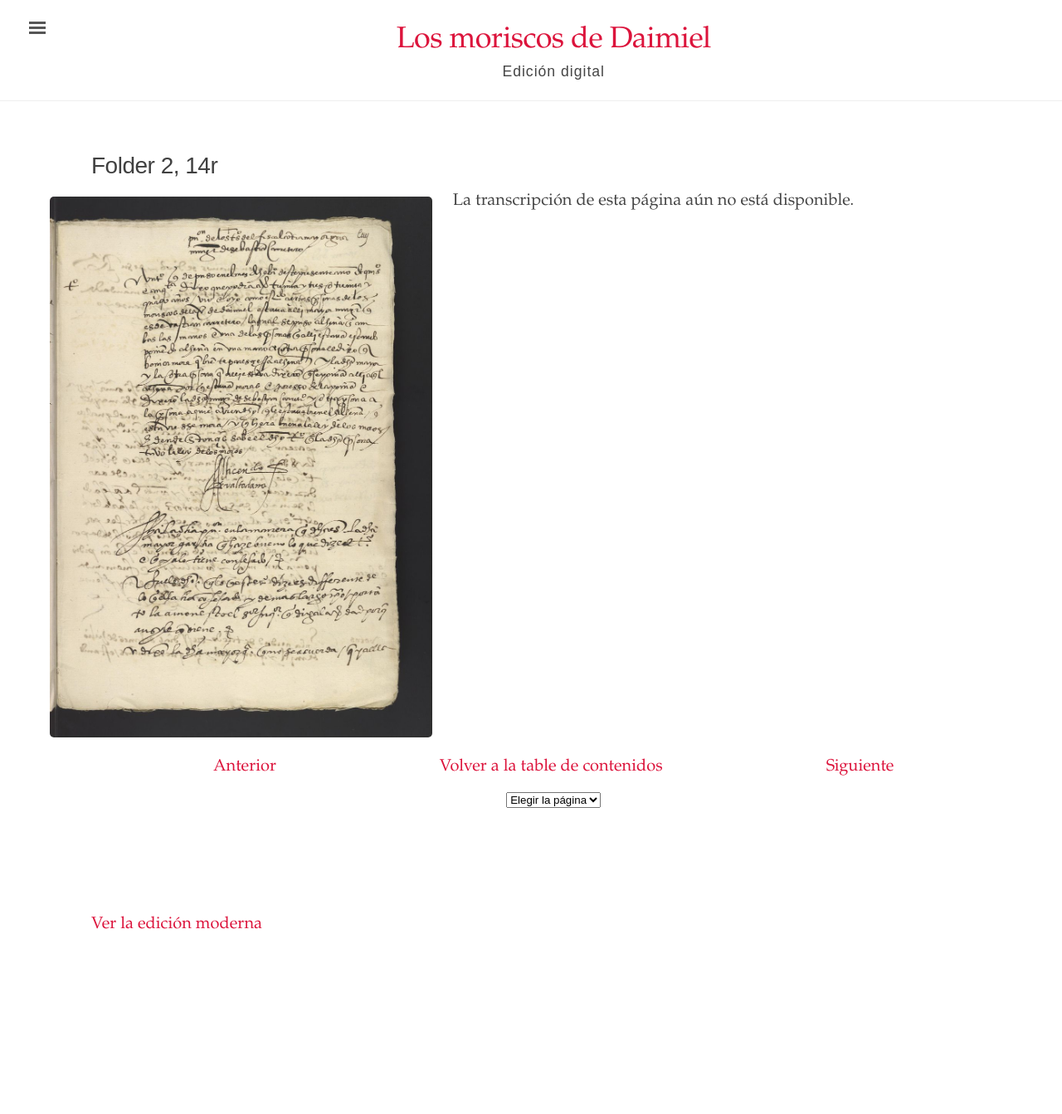
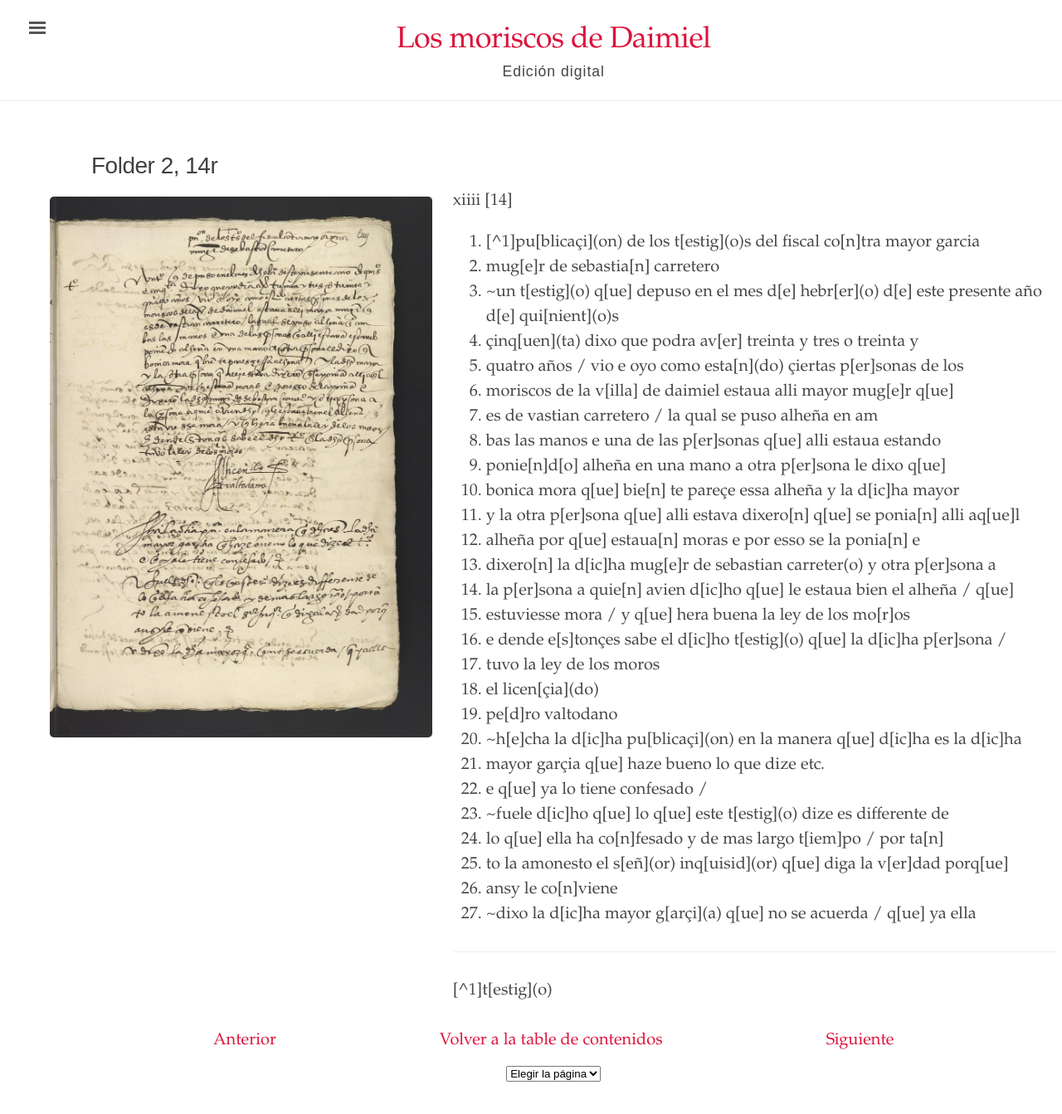
Before and after one commit to digbmc/moriscos-daimel, a Jekyll site: the page built from _texts/folder-2-14r.md, in a window 1280 px wide and 1400 px high. Shown: the top 1343 px of the window at 83% size. Built offline with Jekyll 4.4.1, drawn with Linux system fonts in a browser that asks for light colours.

Commit message:
Update folder-2-14r.md

```diff
--- a/_texts/folder-2-14r.md
+++ b/_texts/folder-2-14r.md
@@ -5,4 +5,36 @@ image: /assets/images/Folder_2_14r.jpg
 body_class: wide-page
 order: 27
 ---
-La transcripción de esta página aún no está disponible.
+xiiii \[14\]
+
+1. [^1]pu\[blicaçi\](on) de los t\[estig\](o)s del fiscal co\[n\]tra mayor garcia
+2. mug\[e\]r de sebastia\[n\] carretero
+3. ~un t\[estig\](o) q\[ue\] depuso en el mes d\[e\] hebr\[er\](o) d\[e\] este presente año d\[e\] qui\[nient\](o)s
+4. çinq\[uen\](ta) dixo que podra av\[er\] treinta y tres o treinta y
+5. quatro años / vio e oyo como esta\[n\](do) çiertas p\[er\]sonas de los
+6. moriscos de la v\[illa\] de daimiel estaua alli mayor mug\[e\]r q\[ue\]
+7. es de vastian carretero / la qual se puso alheña en am
+8. bas las manos e una de las p\[er\]sonas q\[ue\] alli estaua estando
+9. ponie\[n\]d\[o\] alheña en una mano a otra p\[er\]sona le dixo q\[ue\]
+10. bonica mora q\[ue\] bie\[n\] te pareçe essa alheña y la d\[ic\]ha mayor
+11. y la otra p\[er\]sona q\[ue\] alli estava dixero\[n\] q\[ue\] se ponia\[n\] alli aq\[ue\]l
+12. alheña por q\[ue\] estaua\[n\] moras e por esso se la ponia\[n\] e
+13. dixero\[n\] la d\[ic\]ha mug\[e\]r de sebastian carreter(o) y otra p\[er\]sona a
+14. la p\[er\]sona a quie\[n\] avien d\[ic\]ho q\[ue\] le estaua bien el alheña / q\[ue\]
+15. estuviesse mora / y q\[ue\] hera buena la ley de los mo\[r\]os
+16. e dende e\[s\]tonçes sabe el d\[ic\]ho t\[estig\](o) q\[ue\] la d\[ic\]ha p\[er\]sona /
+17. tuvo la ley de los moros
+18. el licen\[çia\](do)
+19. pe\[d\]ro valtodano
+20. ~h\[e\]cha la d\[ic\]ha pu\[blicaçi\](on) en la manera q\[ue\] d\[ic\]ha es la d\[ic\]ha
+21. mayor garçia q\[ue\] haze bueno lo que dize etc.
+22. e q\[ue\] ya lo tiene confesado /
+23. ~fuele d\[ic\]ho q\[ue\] lo q\[ue\] este t\[estig\](o) dize es differente de
+24. lo q\[ue\] ella ha co\[n\]fesado y de mas largo t\[iem\]po / por ta\[n\]
+25. to la amonesto el s\[eñ\](or) inq\[uisid\](or) q\[ue\] diga la v\[er\]dad porq\[ue\]
+26. ansy le co\[n\]viene
+27. ~dixo la d\[ic\]ha mayor g\[arçi\](a) q\[ue\] no se acuerda / q\[ue\] ya ella
+
+<hr>
+
+[^1]t\[estig\](o)
```
